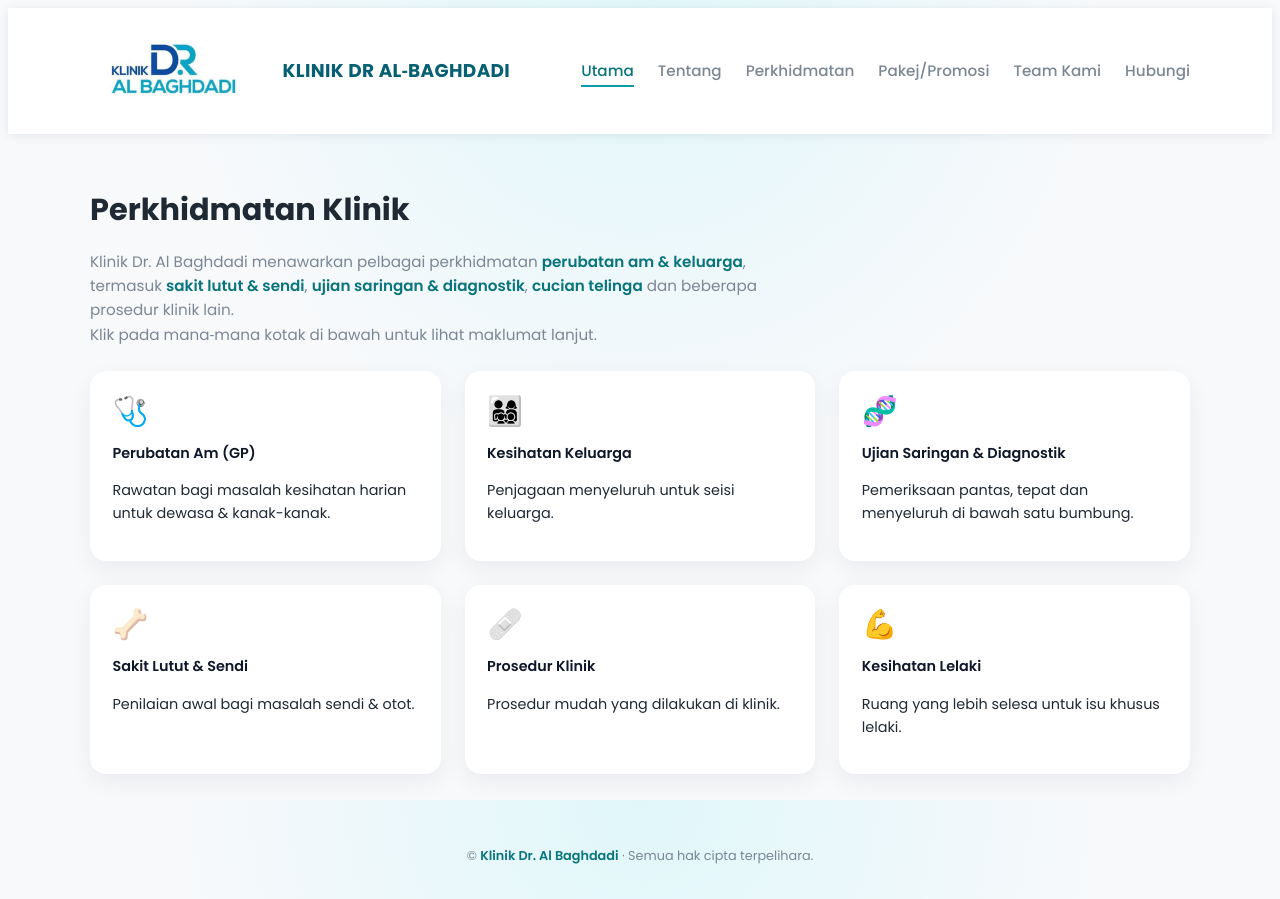
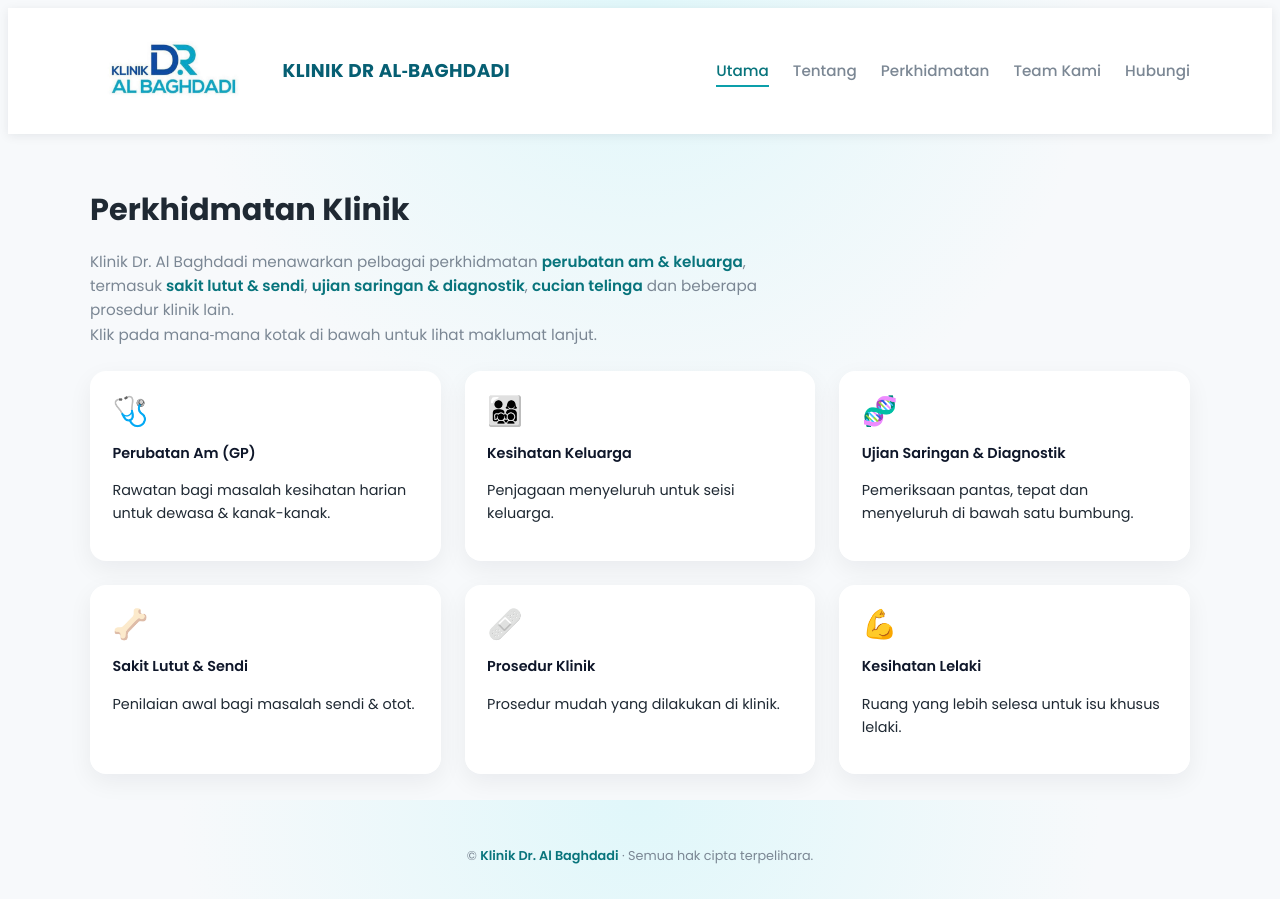
Before and after one commit to jimbo27/klinik-dr-al-baghdadi, a plain HTML site: page services.html in a window 1280 px wide. Drawn offline with Linux system fonts and the light colour scheme.

Commit message:
Update services.html

```diff
--- a/services.html
+++ b/services.html
@@ -235,7 +235,6 @@
             <a href="index.html" class="active">Utama</a>
             <a href="about.html">Tentang</a>
             <a href="services.html">Perkhidmatan</a>
-            <a href="package.html">Pakej/Promosi</a>
             <a href="team.html">Team Kami</a>
             <a href="contact.html">Hubungi</a>
         </nav>
```
